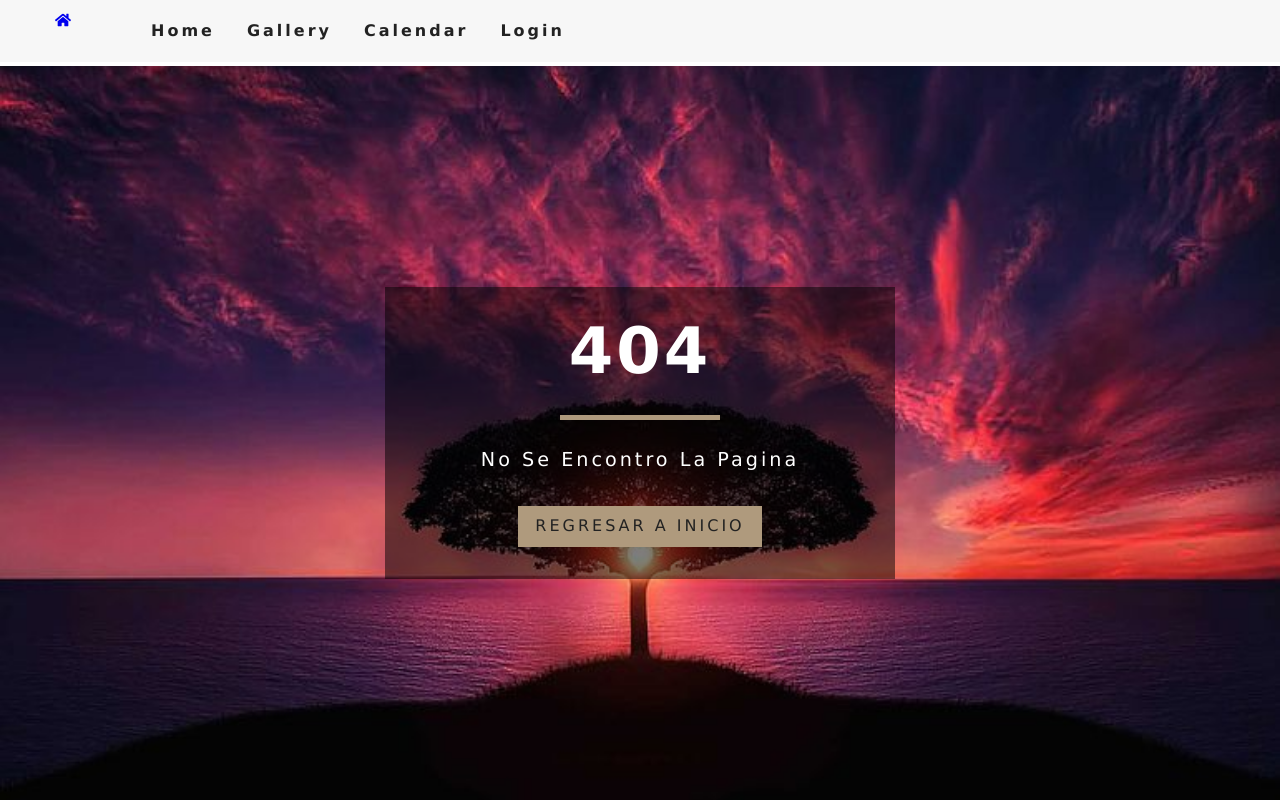
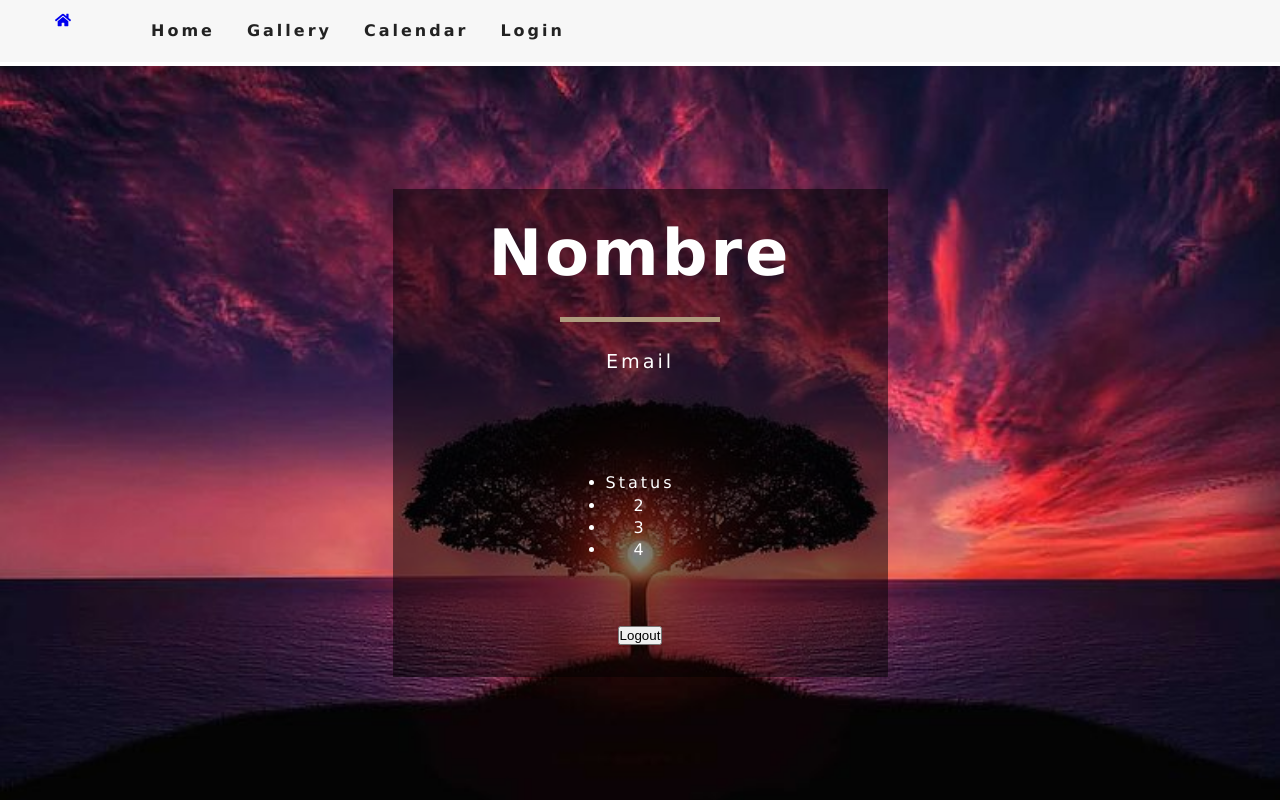
Before and after one commit to IvanSoftSolutions/SalonFiestas_WebApp, a React (Create React App) app: page /profile in a window 1280 px wide. Before the commit this address had no page. Built offline with nearby package versions, Linux system fonts and the light colour scheme.

Commit message:
Add profile page & login/profile button label dynamic change

```diff
--- a/src/App.js
+++ b/src/App.js
@@ -1,4 +1,4 @@
-import React from 'react';
+import React, { useState } from 'react';
 import './App.css';
 import { Route, Routes } from 'react-router-dom'
 import Navbar from './components/Navbar';
@@ -7,16 +7,21 @@ import Gallery from "./pages/Gallery"
 import Calendario from './pages/Calendar';
 import Error from './pages/Error';
 import Login from './pages/Login';
+import Profile from './pages/Profile';
 
 function App() {
+  const [isLoggedIn, setIsLoggedIn] = useState(false);
+
   return (
     <>
-      <Navbar />
+      <Navbar isLoggedIn={isLoggedIn} />
       <Routes>
         <Route exact path="/" element={<Home />} />
         <Route exact path="/gallery/" element={<Gallery />} />
         <Route exact path="/calendar/" element={<Calendario />} />
-        <Route exact path="/login/" element={<Login />} />
+        <Route exact path="/login/" element={<Login onIsLoggedInChange={setIsLoggedIn} />} />
+        <Route exact path="/profile/" element={<Profile />} />
+
         <Route path="*" element={<Error />} />
       </Routes>
     </>
--- a/src/components/Navbar.js
+++ b/src/components/Navbar.js
@@ -1,15 +1,28 @@
-import React, { Component } from 'react'
+import React, { useState, useEffect } from 'react'
 import { FaAlignRight, FaHome } from 'react-icons/fa'
 import { Link } from 'react-router-dom'
 
-export default class Navbar extends Component {
-    state = {
-        isOpen: false
+export default function Navbar({ isLoggedIn }) {
+    const [isOpen, setIsOpen] = useState(false);
+
+    function handleToggle() {
+        setIsOpen(!isOpen);
     }
-    handleToggle = () => {
-        this.setState({ isOpen: !this.state.isOpen })
+
+    function checkLogin() {
+        if (isLoggedIn === true) {
+            console.log('x');
+            return (
+                <Link to="/profile/">Perfil</Link>
+            )
+        } else {
+            console.log('y');
+            return (
+                <Link to="/login/">Login</Link>
+            )
         }
-    render() {
+    }
+
     return (
         <nav className='navbar'>
             <div className='nav-center'>
@@ -17,11 +30,11 @@ export default class Navbar extends Component {
                     <Link to="/">
                         <FaHome />
                     </Link>
-                        <button type='button' className='nav-btn' onClick={this.handleToggle}>
+                    <button type='button' className='nav-btn' onClick={handleToggle}>
                         <FaAlignRight className='nav-icon' />
                     </button>
                 </div>
-                    <ul className={this.state.isOpen ? "nav-links show-nav" : "nav-links"}>
+                <ul className={isOpen ? "nav-links show-nav" : "nav-links"}>
                     <li>
                         <Link to="/">Home</Link>
                     </li>
@@ -32,11 +45,10 @@ export default class Navbar extends Component {
                         <Link to="/calendar/">Calendar</Link>
                     </li>
                     <li>
-                            <Link to="/login/">Login</Link>
+                        {checkLogin()}
                     </li>
                 </ul>
             </div>
         </nav>
     )
 }
-}
--- a/src/pages/Login.js
+++ b/src/pages/Login.js
@@ -1,16 +1,18 @@
-import React, { useState } from 'react';
+import React, { useState, useCallback, useEffect } from 'react';
 import Hero from '../components/Hero';
 import Banner from '../components/Banner';
 import Modal from 'react-modal/lib/components/Modal';
+import { useNavigate } from 'react-router-dom';
 
-export default function Login() {
+export default function Login({ onIsLoggedInChange }) {
     const [accOpen, setAccOpen] = useState(false);
     const [recOpen, setRecOpen] = useState(false);
-    const [email, setEmail] = useState(null);
-    const [password, setPassword] = useState(null);
+    const [email, setEmail] = useState('');
+    const [password, setPassword] = useState('');
     const [name, setName] = useState(null);
     const [lastname, setLastName] = useState(null);
     const [phone, setPhone] = useState(null);
+    const navigate = useNavigate();
 
     function openAcc() {
         setAccOpen(true);
@@ -33,7 +35,12 @@ export default function Login() {
             email: email,
             password: password
         }
-        console.log(user);
+        if (user.email !== '' && user.password !== '') {
+            onIsLoggedInChange(true);
+            localStorage.setItem('isLoggedIn', true);
+            navigate('/profile');
+        }
+        console.log(localStorage.getItem('isLoggedIn'));
     }
 
     function handleNewUser() {
@@ -62,7 +69,7 @@ export default function Login() {
                             <input type="text" placeholder='Contraseña' className="btn-secondary" onChange={e => setPassword(e.target.value)} />
                         </div>
                         <div>
-                            <button className="btn-secondary" onClick={handleSubmit}>Iniciar</button>
+                            <button className="btn-secondary" onClick={() => { handleSubmit() }}>Iniciar</button>
                         </div>
                         <div>
                             <button className='btn-secondary' onClick={openAcc}>Crear cuenta</button>
--- /dev/null
+++ b/src/pages/Profile.js
@@ -0,0 +1,29 @@
+import React from 'react'
+import Hero from '../components/Hero';
+import Banner from '../components/Banner';
+
+export default function Profile() {
+    return (
+        <Hero>
+            <div>
+                <Banner title='Nombre' subtitle='Email'>
+                </Banner>
+                <div className='btn-container'>
+                    <ul>
+                        <li>
+                            status
+                        </li>
+                        <li>2</li>
+                        <li>3</li>
+                        <li>4</li>
+                    </ul>
+
+                </div>
+                <div className='btn-container'>
+                    <button>Logout</button>
+                </div>
+            </div>
+
+        </Hero>
+    )
+}
```
Lines whose indentation alone changed are shown as unchanged.
